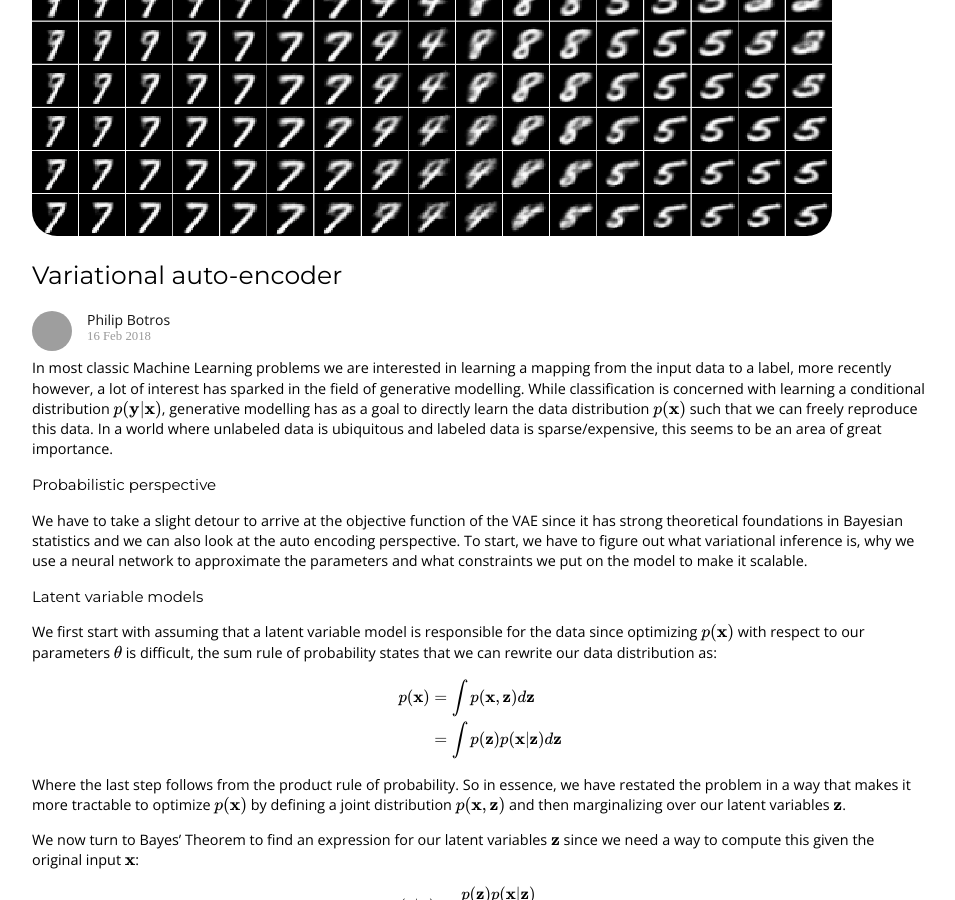
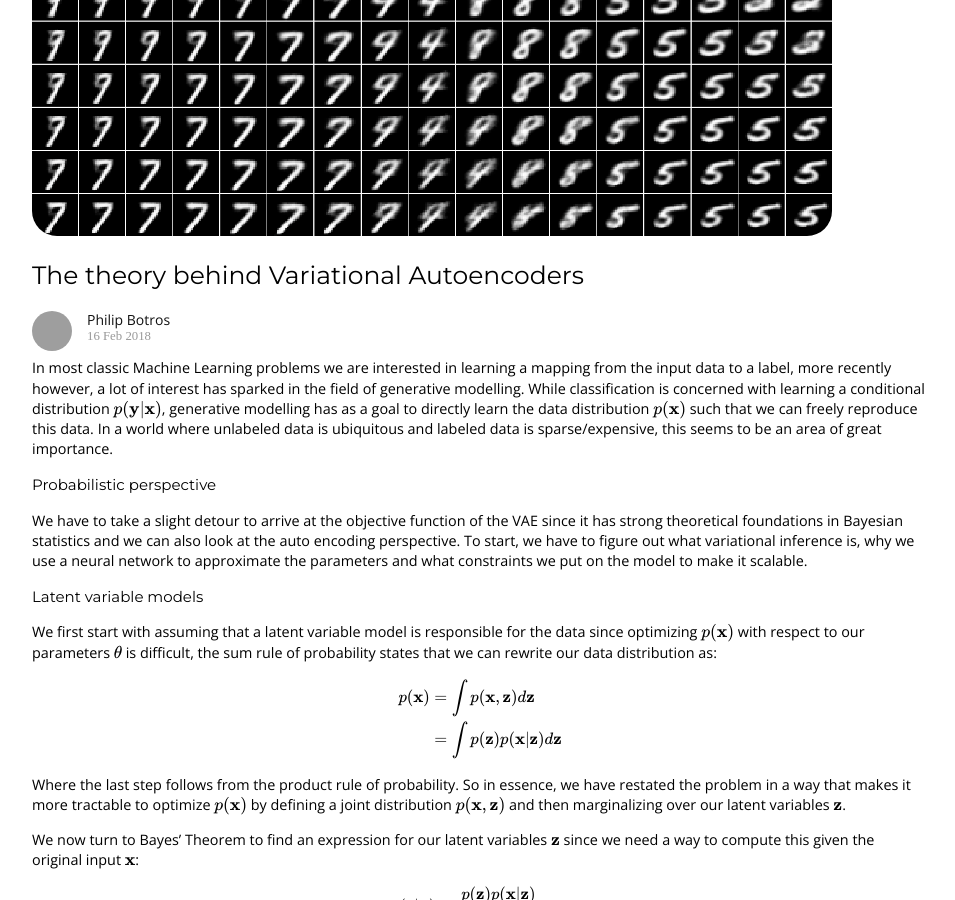
Before and after one commit to PhilipBotros/philipbotros.github.io, a Jekyll site: the page built from _posts/post_2/2018-02-18-variational-autoencoder.md, in a window 1280 px wide and 900 px high, scrolled down 304 px. Shown: the whole window, without its empty margins (160-1115 px from the left). Built offline with Jekyll 4.4.1, drawn with Linux system fonts in a browser that asks for light colours; formulas are drawn with MathJax 3; grey boxes are pictures that could not be loaded.

Commit message:
Title agian

```diff
--- a/_posts/post_2/2018-02-18-variational-autoencoder.md
+++ b/_posts/post_2/2018-02-18-variational-autoencoder.md
@@ -1,6 +1,6 @@
 ---
 layout: post
-title: "Variational auto-encoder"
+title: "The theory behind Variational Autoencoders"
 date: 2018-02-16
 cover: sample_100.png
 mathjax: true
```
